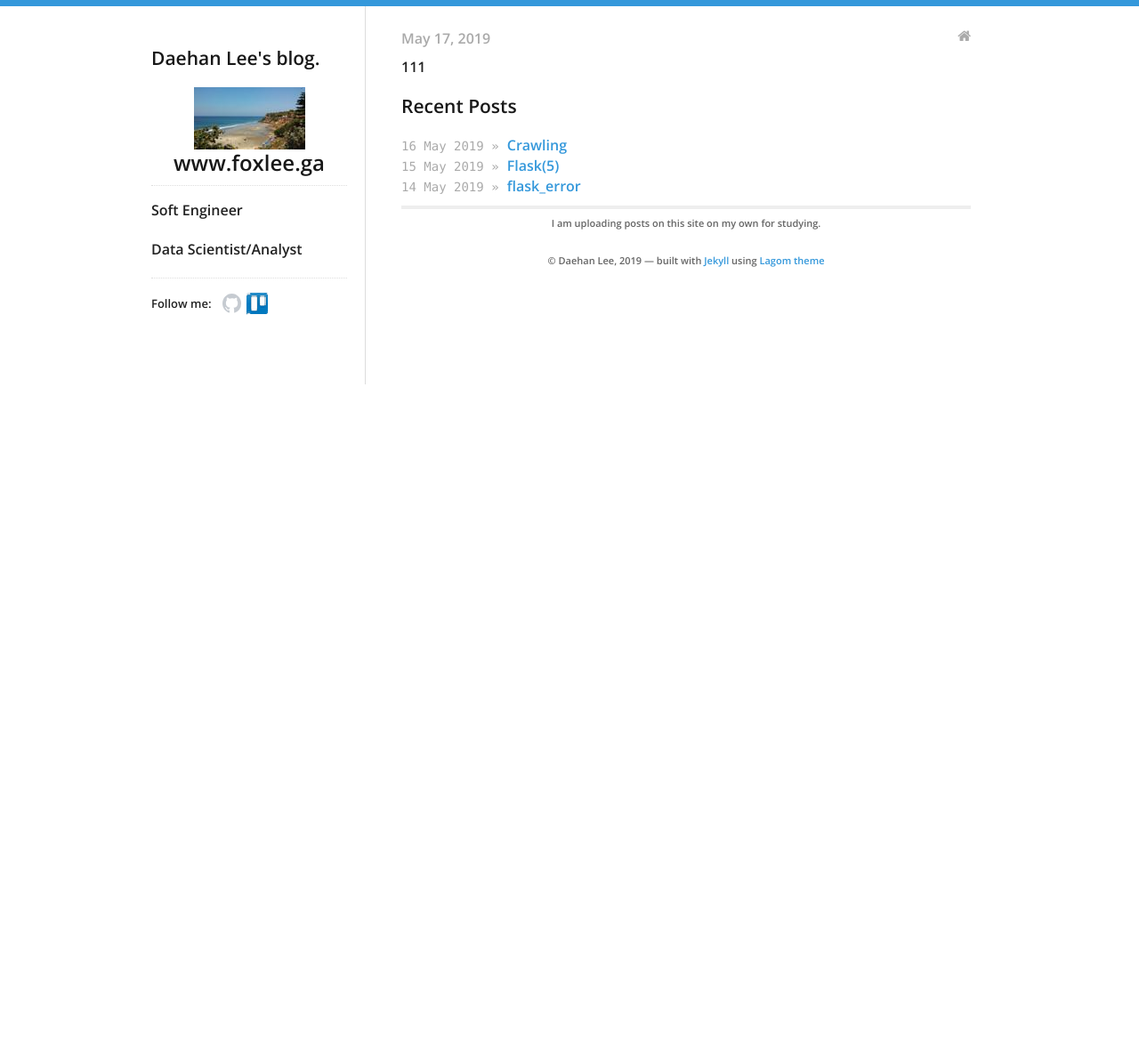
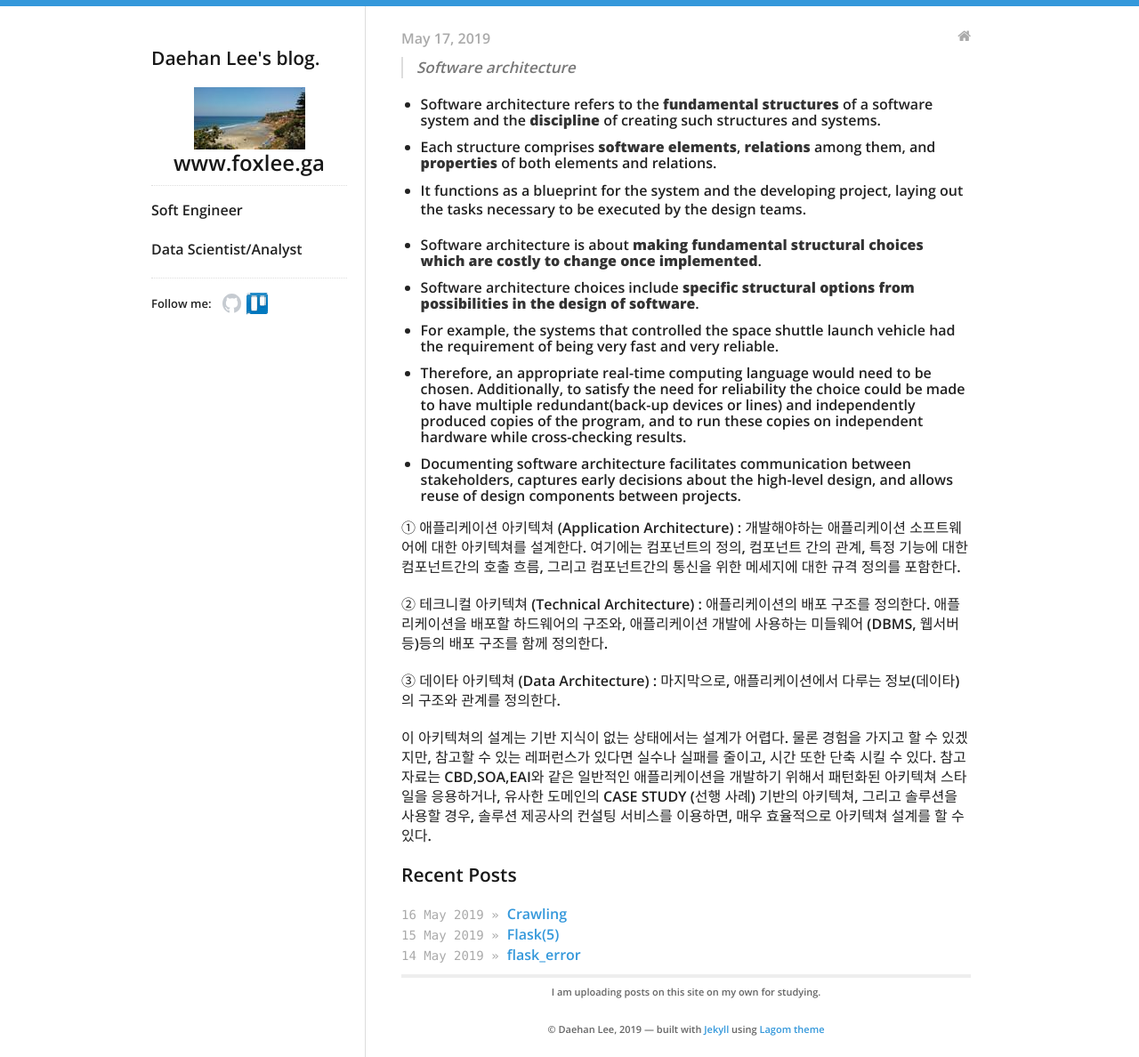
Before and after one commit to daehan0226/Study, a Jekyll site: the page built from _posts/2019-05-17-Architecture.md, in a window 1280 px wide. Shown: the whole page at 89% size. Built offline with Jekyll 4.4.1, drawn with Linux system fonts in a browser that asks for light colours; before the commit the page ends 907 px from its top, so only the background shows below that.

Commit message:
Update 2019-05-17-Architecture.md

```diff
--- a/_posts/2019-05-17-Architecture.md
+++ b/_posts/2019-05-17-Architecture.md
@@ -4,6 +4,23 @@ title: Architecture
 categories:
 - blog
 ---
+> Software architecture
+
+* Software architecture refers to the **fundamental structures** of a software system and the **discipline** of creating such structures and systems.
+* Each structure comprises **software elements**, **relations** among them, and **properties** of both elements and relations.
+* It functions as a blueprint for the system and the developing project, laying out the tasks necessary to be executed by the design teams.
+
+* Software architecture is about **making fundamental structural choices which are costly to change once implemented**.
+* Software architecture choices include **specific structural options from possibilities in the design of software**.
+* For example, the systems that controlled the space shuttle launch vehicle had the requirement of being very fast and very reliable.
+* Therefore, an appropriate real-time computing language would need to be chosen. Additionally, to satisfy the need for reliability the choice could be made to have multiple redundant(back-up devices or lines) and independently produced copies of the program, and to run these copies on independent hardware while cross-checking results.
+* Documenting software architecture facilitates communication between stakeholders, captures early decisions about the high-level design, and allows reuse of design components between projects.
 
 
-111
+①     애플리케이션 아키텍쳐 (Application Architecture) : 개발해야하는 애플리케이션 소프트웨어에 대한 아키텍쳐를 설계한다. 여기에는 컴포넌트의 정의, 컴포넌트 간의 관계, 특정 기능에 대한 컴포넌트간의 호출 흐름, 그리고 컴포넌트간의 통신을 위한 메세지에 대한 규격 정의를 포함한다.
+
+②     테크니컬 아키텍쳐 (Technical Architecture) : 애플리케이션의 배포 구조를 정의한다. 애플리케이션을 배포할 하드웨어의 구조와, 애플리케이션 개발에 사용하는 미들웨어 (DBMS, 웹서버등)등의 배포 구조를 함께 정의한다.
+
+③     데이타 아키텍쳐 (Data Architecture) : 마지막으로, 애플리케이션에서 다루는 정보(데이타)의 구조와 관계를 정의한다.
+
+이 아키텍쳐의 설계는 기반 지식이 없는 상태에서는 설계가 어렵다. 물론 경험을 가지고 할 수 있겠지만, 참고할 수 있는 레퍼런스가 있다면 실수나 실패를 줄이고, 시간 또한 단축 시킬 수 있다. 참고자료는 CBD,SOA,EAI와 같은 일반적인 애플리케이션을 개발하기 위해서 패턴화된 아키텍쳐 스타일을 응용하거나, 유사한 도메인의 CASE STUDY (선행 사례) 기반의 아키텍쳐, 그리고 솔루션을 사용할 경우, 솔루션 제공사의 컨설팅 서비스를 이용하면, 매우 효율적으로 아키텍쳐 설계를 할 수 있다.
```
